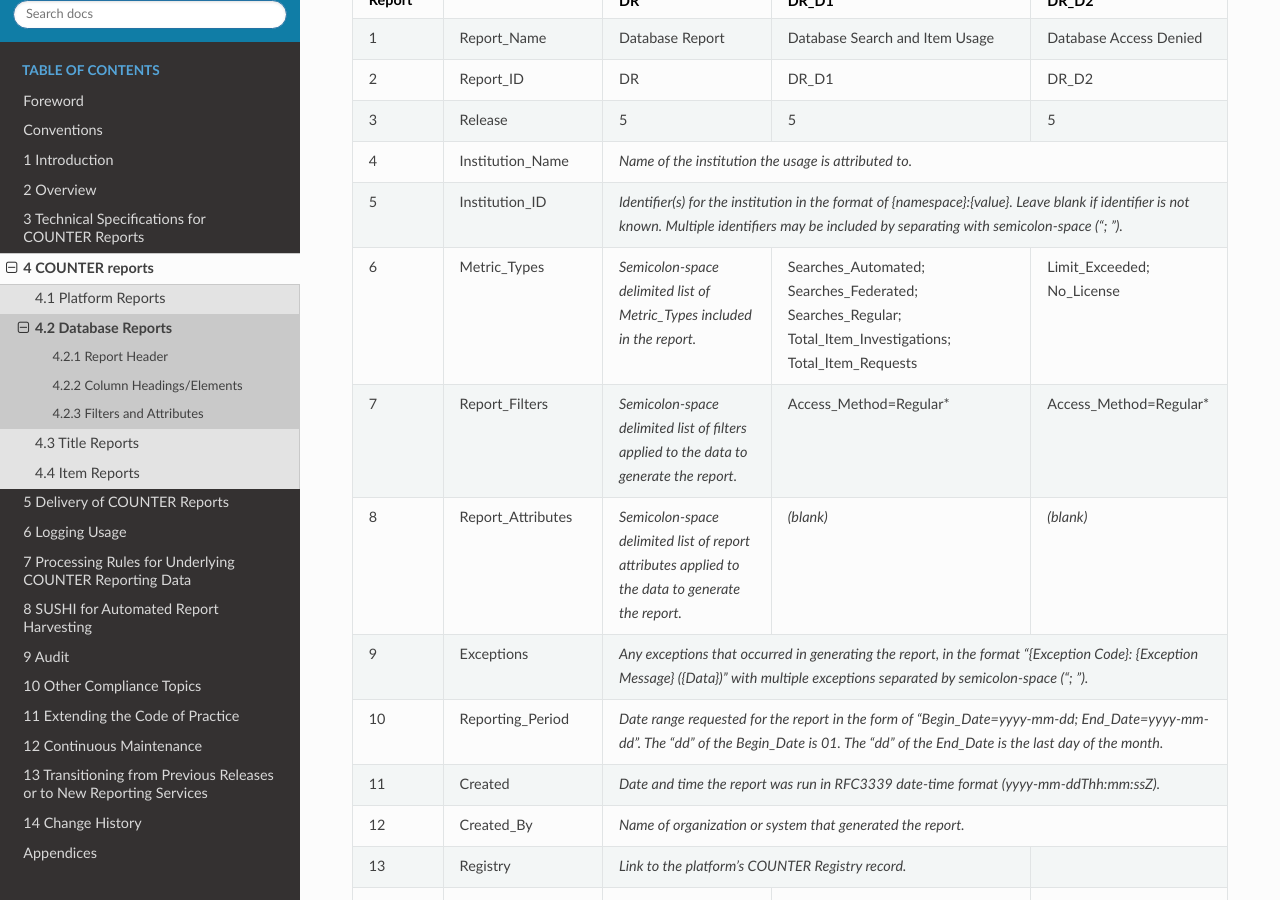
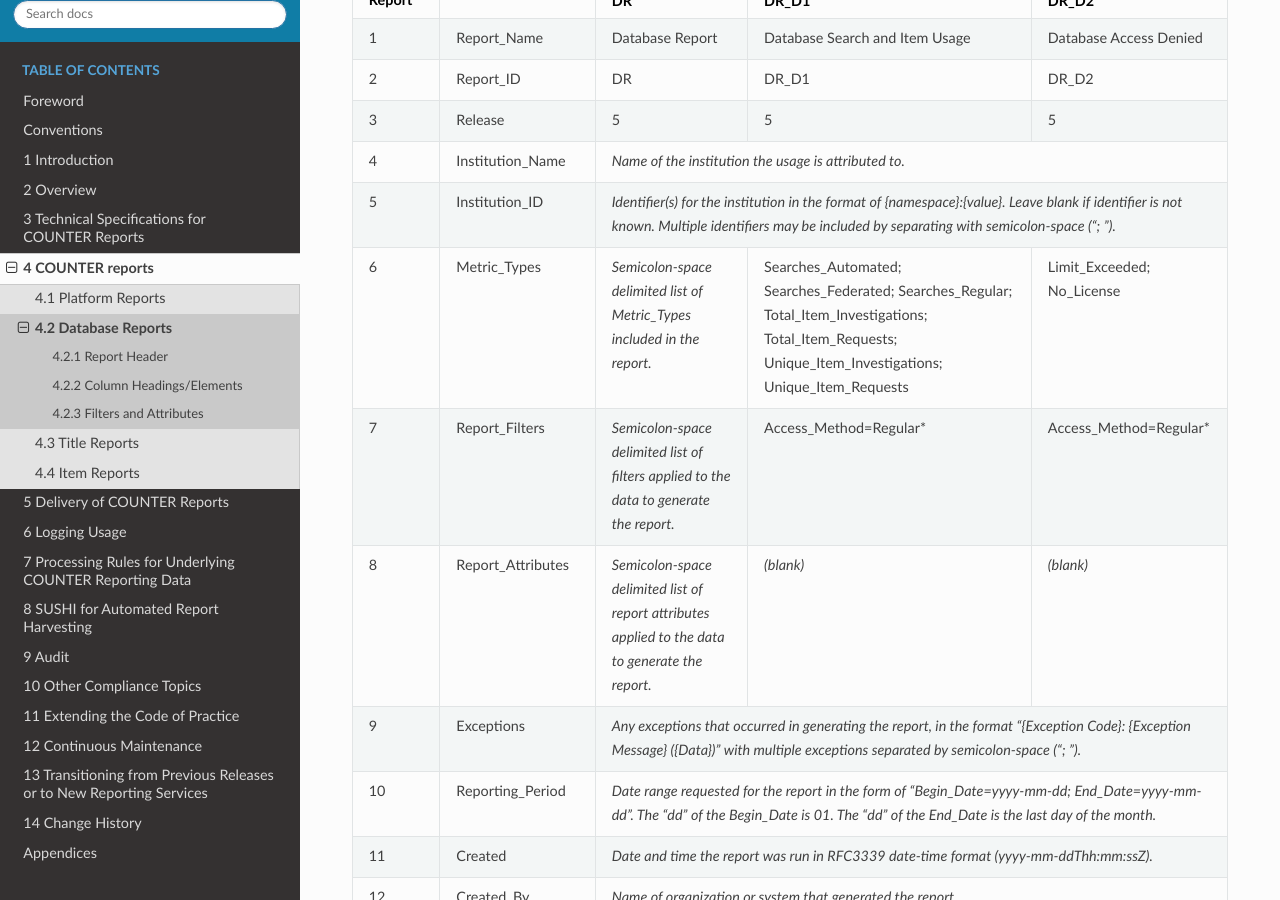
Before and after one commit to Project-Counter/cop5, a Sphinx documentation site: the page built from source/04-reports/02-database-reports.rst, in a window 1280 px wide and 900 px high, scrolled down 1261 px. Built offline with Sphinx 7.4.7 and the Read the Docs theme 2.0.0, drawn with Linux system fonts in a browser that asks for light colours; some of the changed text lies outside the part shown.

Commit message:
uniques in standard views
Added unique investigations and requests to DR_D1 and unique requests to IR_M1

```diff
--- a/source/04-reports/02-database-reports.rst
+++ b/source/04-reports/02-database-reports.rst
@@ -113,7 +113,7 @@ Table 4.e (below): Header for Database Report and Standard Views of the Database
    * - 6
      - Metric_Types
      - *Semicolon-space delimited list of Metric_Types included in the report.*
-     - Searches_Automated; Searches_Federated; Searches_Regular; Total_Item_Investigations; Total_Item_Requests
+     - Searches_Automated; Searches_Federated; Searches_Regular; Total_Item_Investigations; Total_Item_Requests; Unique_Item_Investigations; Unique_Item_Requests
      - Limit_Exceeded; No_License
 
    * - 7
@@ -287,7 +287,9 @@ Table 4.g (below): Filters/Attributes for Database Report and Standard Views of
        Searches_Federated\ |br|\ |lb|
        Searches_Regular\ |br|\ |lb|
        Total_Item_Investigations\ |br|\ |lb|
-       Total_Item_Requests
+       Total_Item_Requests\ |br|\ |lb|
+       Unique_Item_Investigations\ |br|\ |lb|
+       Unique_Item_Requests
      - Limit_Exceeded\ |br|\ |lb|
        No_License
 
--- a/source/04-reports/04-item-reports.rst
+++ b/source/04-reports/04-item-reports.rst
@@ -107,7 +107,7 @@ Table 4.o (below): Header for Item Report and Standard Views of the Item Report
      - Metric_Types
      - *Semicolon-space delimited list of Metric_Types included in the report.*
      - Total_Item_Requests; Unique_Items_Requests
-     - Total_Item_Requests
+     - Total_Item_Requests; Unique_Items_Requests
 
    * - 7
      - Report_Filters
@@ -443,7 +443,8 @@ Table 4.q (below): Filters/Attributes for Item Report and Standard Views of the
        - No_License
      - Total_Item_Requests\ |br|\ |lb|
        Unique_Item_Requests
-     - Total_Item_Requests
+     - Total_Item_Requests\ |br|\ |lb|
+       Unique_Item_Requests
 
    * - Include_Parent_Details
      - False (default) or True
```
